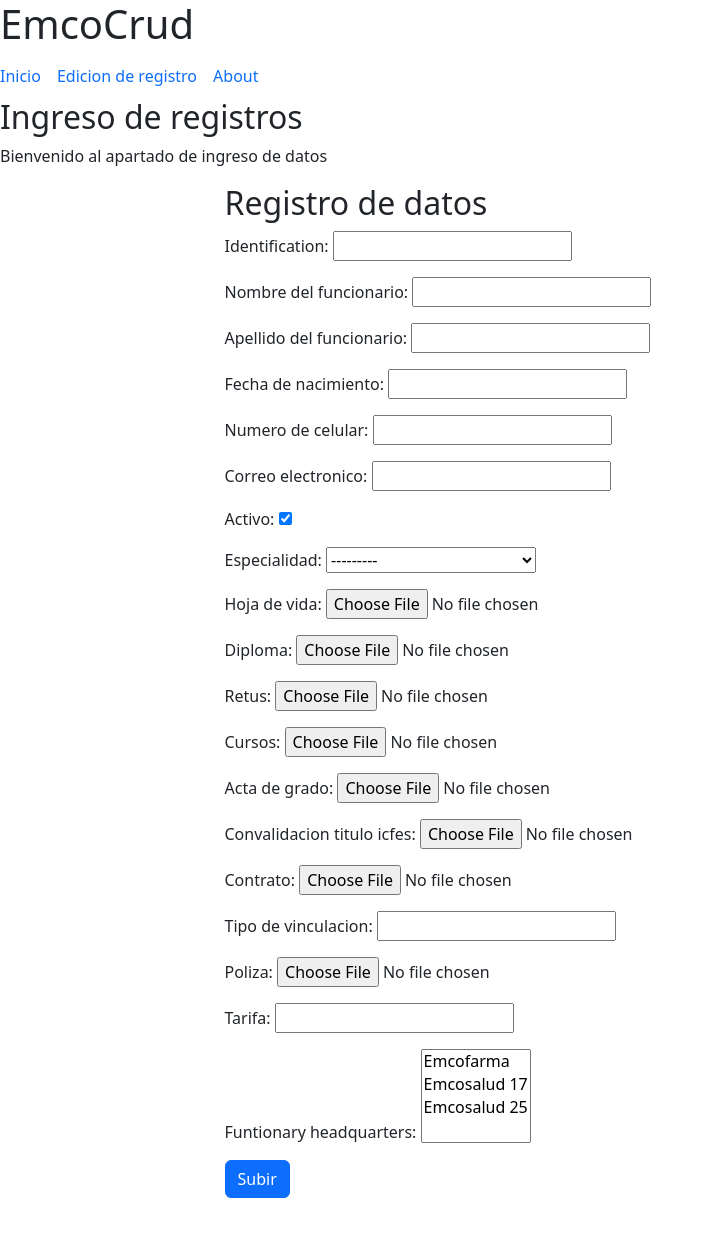
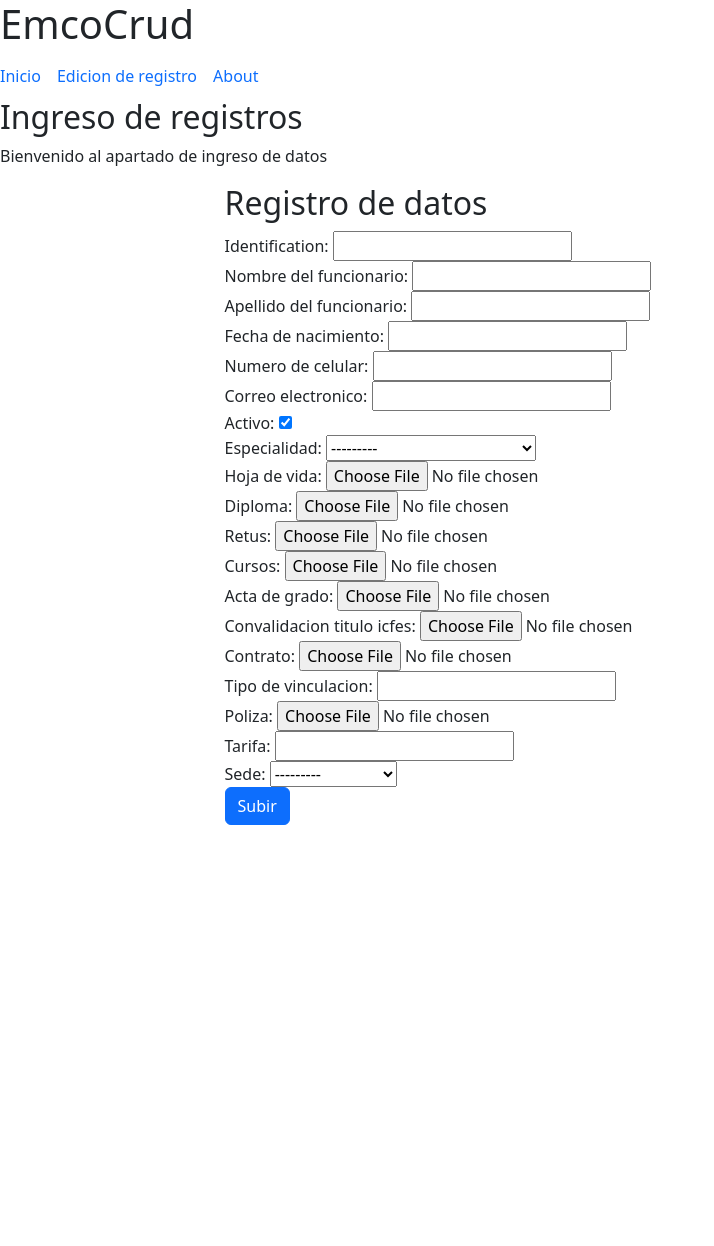
Before and after one commit to Victhorhub/Proyecto-emcosalud, a Django app: page /upload_funtionary in a window 1280 px wide. Shown: the whole page, without its empty margins (0-714 px from the left). After the commit the page ends 825 px from the top, so only its background shows below. Run offline with Django 5.2, Linux system fonts and the light colour scheme; data comes from the database, SQL or seed files in the repository; both versions use the stored data as it was after the commit; some libraries are stand-ins or nearby versions.

Commit message:
edit for the funtionary forms

```diff
--- a/EmcoCrud/core/forms.py
+++ b/EmcoCrud/core/forms.py
@@ -1,15 +1,18 @@
 from django import forms
 from core.models import Funtionary, Headquarters
+from django.contrib.auth.forms import  UserCreationForm
 
 
 class FuntionaryForm(forms.ModelForm):
-    funtionary_headquarters = forms.ModelMultipleChoiceField(
-        queryset=Headquarters.objects.all(),
-        widget=forms.SelectMultiple,
-    )
-
     class Meta:
         model = Funtionary
         fields = ("identification", "name", "lastname", "birthday", "telephone", "email", "active"
         , "speciality", "curriculum", "diploma", "Retus", "courses", "degree_certificate", "title", "contract"
-        , "type_vinculation", "policy", "tariff", "funtionary_headquarters")
+        , "type_vinculation", "policy", "tariff", "Headquarters")
+
+
+# class FuntionaryForm(forms.ModelForm):
+#     funtionary_headquarters = forms.ModelMultipleChoiceField(
+#         queryset=Headquarters.objects.all(),
+#         widget=forms.SelectMultiple,
+#     )
--- a/EmcoCrud/core/models.py
+++ b/EmcoCrud/core/models.py
@@ -1,5 +1,6 @@
 from django.db import models
 from datetime import date
+from django.contrib.auth.models import AbstractUser
 
 # Create your models here.
 from django.db import models
@@ -99,7 +100,7 @@
     tariff = models.IntegerField(null=True, verbose_name="Tarifa")
     created = models.DateTimeField(auto_now_add=True, verbose_name="Fecha de creacion")
     updated = models.DateTimeField(auto_now=True, verbose_name="Fecha de edicion")
-    #Headquarters = models.ForeignKey(Headquarters, on_delete=models.CASCADE, verbose_name="Sede")
+    Headquarters = models.ForeignKey(Headquarters, on_delete=models.CASCADE, verbose_name="Sede", null=True)
 
     def years(self):
         today = date.today()
--- a/EmcoCrud/core/templates/core/add_data.html
+++ b/EmcoCrud/core/templates/core/add_data.html
@@ -14,10 +14,10 @@
             <div class="container">
                 <div class="row mt-3">
                     <div class="col-md-9 mx-auto mb-5">
-                        <form action="" method="post">
+                        <form method="post" enctype="multipart/form-data">
                             {% csrf_token %}
                             <h2>Registro de datos</h2>
-                            {{form.as_p}}
+                            {{form.as_div}}
                             <input class="btn btn-primary" type="submit" value="Subir">
                         </form>
                     </div>
--- a/EmcoCrud/core/templates/core/home.html
+++ b/EmcoCrud/core/templates/core/home.html
@@ -17,6 +17,7 @@
         <th scope="col">Email</th>
         <th scope="col">Estado</th>
         <th scope="col">Especialidad</th>
+        <th scope="col">Sede</th>
       </tr>
     </thead>
     <tbody>
@@ -36,6 +37,7 @@
             <td>{{f.email}}</td>
             <td>{{f.active}}</td>
             <td>{{f.speciality}}</td>
+            <td>{{f.funtionary_headquarters}}</td>
             <td><button type="button" class="btn btn-warning">Editar</button></td>
           </tr>
         {% endfor %}
```
Also changed, not shown: EmcoCrud/core/migrations/0012_funtionary_headquarters.py (added), EmcoCrud/db.sqlite3.
